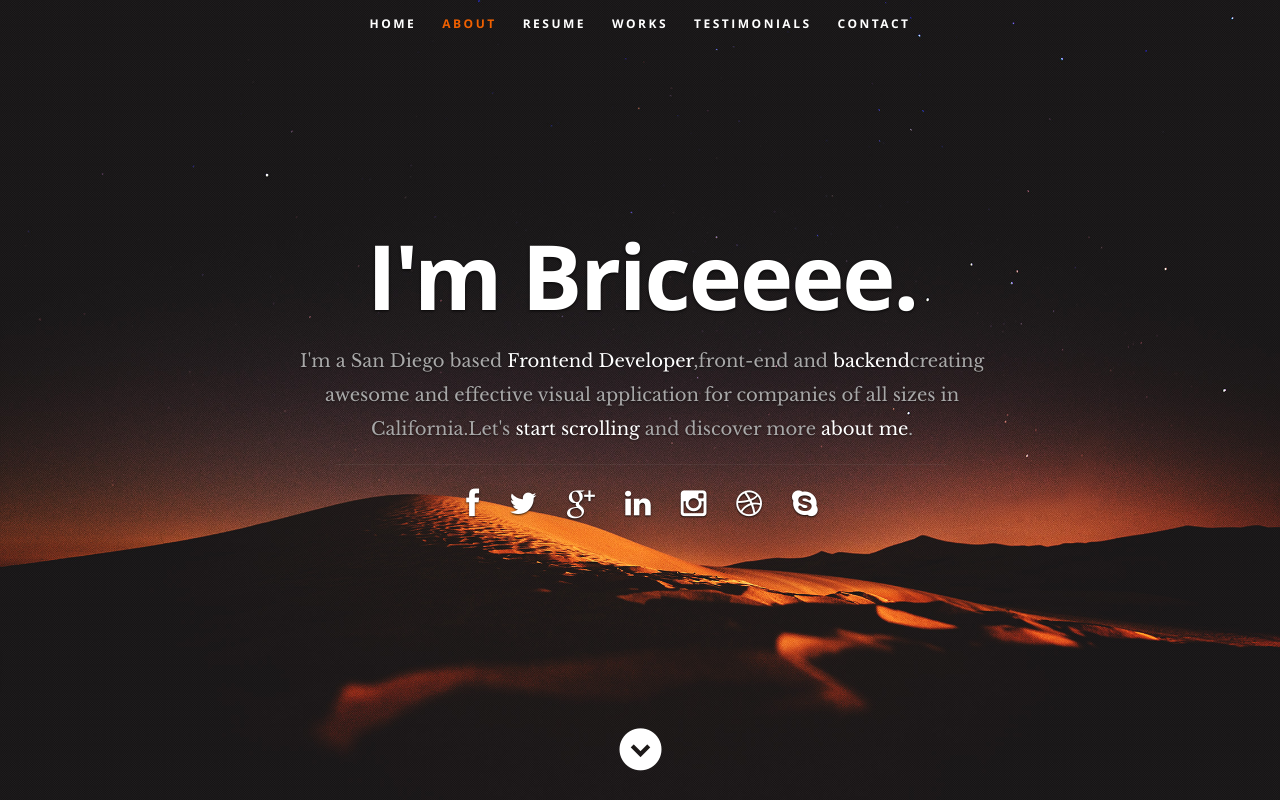
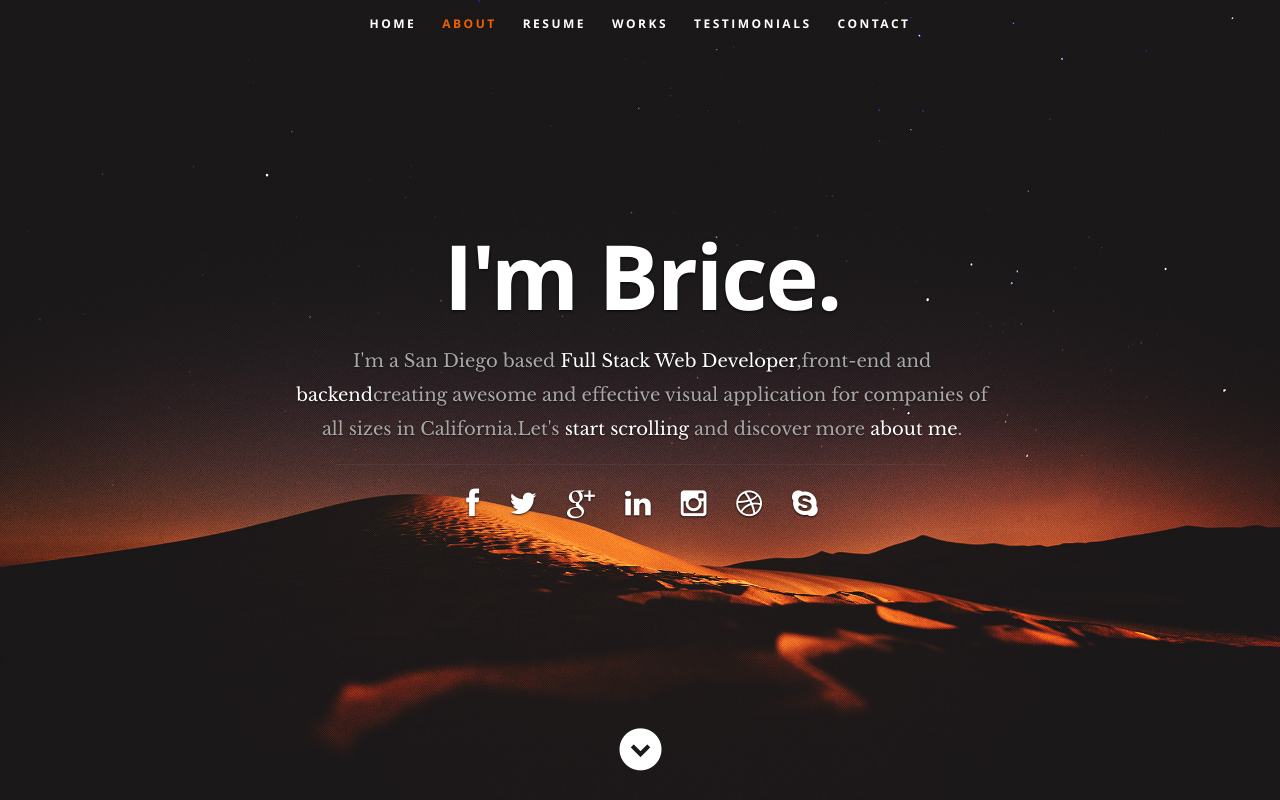
Before and after one commit to briceaugustyn/resume, a React (Create React App) app: page / in a window 1280 px wide. Shown: the top 800 px of the page. Built offline with nearby package versions, Linux system fonts and the light colour scheme.

Commit message:
added my name

```diff
--- a/src/resumeData.js
+++ b/src/resumeData.js
@@ -1,8 +1,8 @@
 let resumeData = {
     // "imagebaseurl":"http://localhost:3000/",
     "imagebaseurl":"https://briceaugustyn.github.io/react-portfolio2/.",
-    "name": "Briceeee",
-    "role": "Frontend Developer",
+    "name": "Brice",
+    "role": "Full Stack Web Developer",
     "roleDescription": "creating awesome and effective visual application for companies of all sizes in California.",
 
 
```
